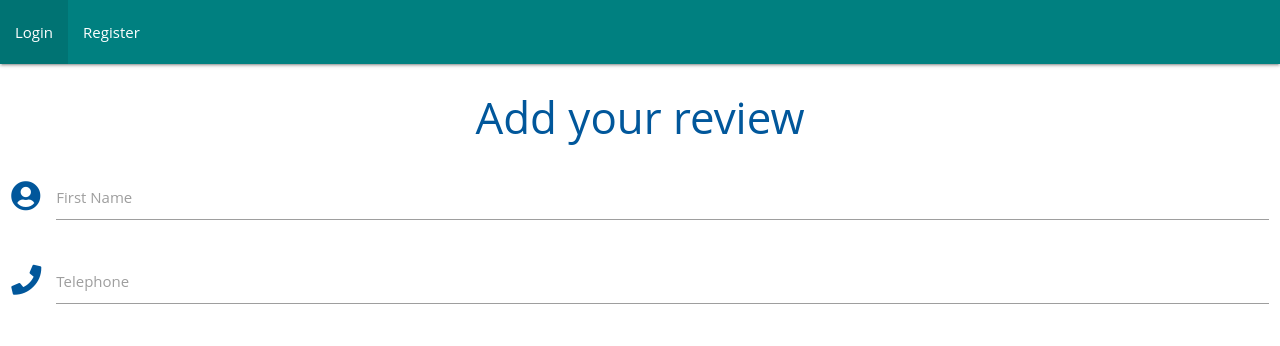
After one commit to aoshenye/Cutz21, a Flask app: page /add_comment in a window 1280 px wide. The commit adds this page. Shown: the top 346 px of the page. Run offline with Flask 2, Linux system fonts and the light colour scheme; some libraries are stand-ins or nearby versions.

```diff
--- a/app.py
+++ b/app.py
@@ -106,6 +106,12 @@ def logout():
     session.pop("user")
     return redirect(url_for("login"))
 
+
+@app.route("/add_comment")
+def add_comment():
+    return render_template("add_comment.html")
+
+
 if __name__ == "__main__":
     app.run(host=os.environ.get("IP"),
             port=int(os.environ.get("PORT")),
--- /dev/null
+++ b/templates/add_comment.html
@@ -0,0 +1,23 @@
+{% extends "base.html" %}
+{% block content %}
+
+    <h3 class="light-blue-text text-darken-4 center-align">Add your review</h3>
+
+    <div class="row">
+        <form class="col s12" method="POST" action="">
+            <div class="row">
+                <div class="input-field col s12">
+                    <i class="fas fa-user-circle prefix light-blue-text text-darken-4"></i>
+                    <input id="icon_prefix" type="text" class="validate">
+                    <label for="icon_prefix">First Name</label>
+                </div>
+                <div class="input-field col s12">
+                    <i class="fas fa-phone prefix light-blue-text text-darken-4"></i>
+                    <input id="icon_telephone" type="tel" class="validate">
+                    <label for="icon_telephone">Telephone</label>
+                </div>
+            </div>
+        </form>
+    </div>
+
+{% endblock %}
--- a/templates/base.html
+++ b/templates/base.html
@@ -15,13 +15,14 @@
 
   <nav>
     <div class="nav-wrapper" style="background-color: teal;">
-      <a href="{{ url_for('get_home') }}" class="brand-logo center" style="border-color: black;">Cutz</a>
       <ul class="left hide-on-med-and-down">
     {% if session.user %}
         <li><a href="{{ url_for('get_home') }}">Home</a></li>
         <li><a href="{{ url_for('profile', username=session['user']) }}">Profile</a></li>
         <li><a href="{{ url_for('logout') }}">Log Out</a></li>
        <li><a href="{{ url_for('get_reviews') }}">Comments</a></li>
+       <li><a href="{{ url_for('add_comment') }}">Your review</a></li>
+
 
 
     {% else %}
--- a/templates/profile.html
+++ b/templates/profile.html
@@ -9,15 +9,14 @@
 
         {{ username }}'s Profile
 
-  <form action="post_comment.php" method="post" id="commentform">
-
+    <form class="col s12" method="POST" action=""></form>
     <label for="barber_name" class="required">Barber name</label>
     <textarea name="comment" id="comment" rows="10" tabindex="4"  required="required"></textarea>
 
     <label for="comment" class="required">Your Reviews</label>
     <textarea name="comment" id="comment" rows="10" tabindex="4"  required="required"></textarea>
 
-    <label for="start">Start date:</label>
+    <label for="start">Date of cut:</label>
 
 <input type="date" id="start" name="trip-start"
        value="2018-07-22"
```
